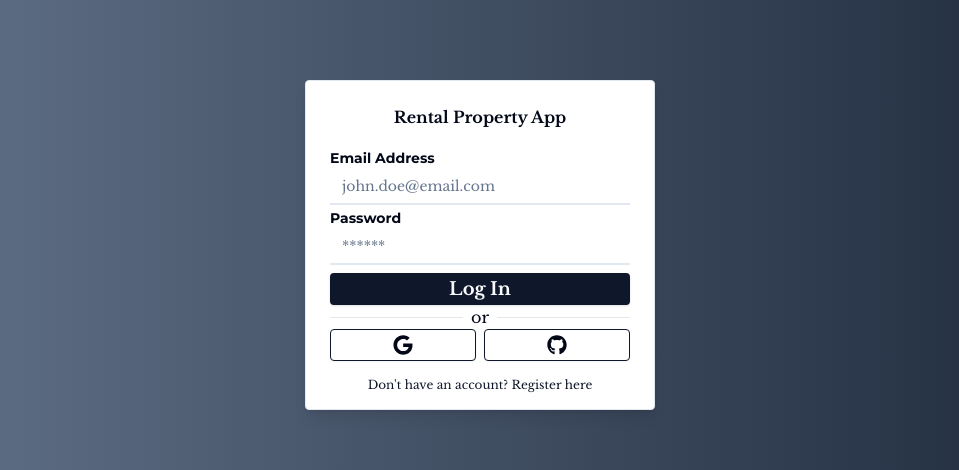
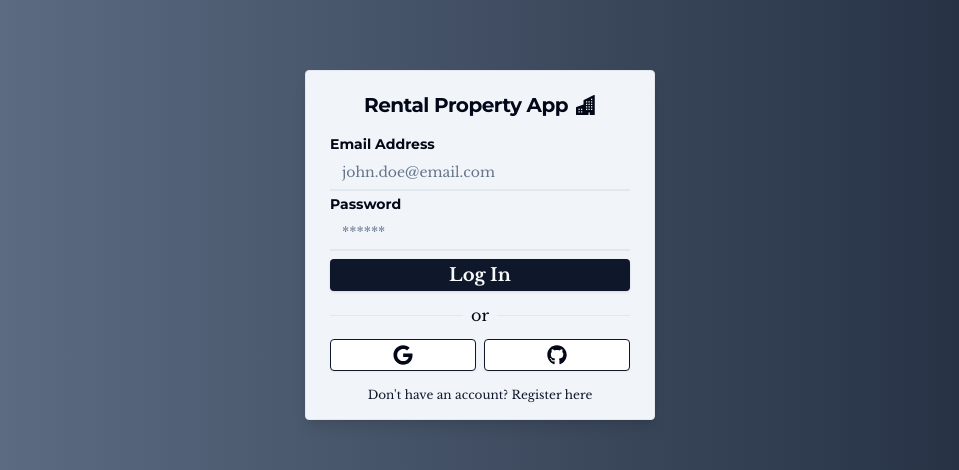
Before and after one commit to adrian92612/rental-property-app, a Next.js app: page /auth/login in a window 1280 px wide. Shown: the part 155-625 px from the top of the page, without its empty margins (160-1119 px from the left). Built offline with nearby package versions, Linux system fonts and the light colour scheme; no server answers.

Commit message:
added some styles on login page

```diff
--- a/app/auth/login/page.tsx
+++ b/app/auth/login/page.tsx
@@ -6,16 +6,20 @@ import {
   CardContent,
   CardFooter,
   CardHeader,
+  CardTitle,
 } from "@/components/ui/card";
 import Link from "next/link";
+import { BsFillBuildingsFill } from "react-icons/bs";
 
 const LoginPage = () => {
   return (
-    <Card className="w-11/12 max-w-[350px] rounded-sm">
-      <CardHeader className="font-bold text-center">
-        Rental Property App
+    <Card className="w-11/12 max-w-[350px] rounded-sm bg-slate-100">
+      <CardHeader className="font-bold text-center text-xl">
+        <CardTitle className="flex items-center justify-center gap-2">
+          Rental Property App <BsFillBuildingsFill />
+        </CardTitle>
       </CardHeader>
-      <CardContent>
+      <CardContent className="space-y-3">
         <LoginForm />
         <div className="flex justify-center items-center gap-2">
           <div className="flex-grow bg-gray-200 h-px"></div>
--- a/components/auth/login-form.tsx
+++ b/components/auth/login-form.tsx
@@ -27,6 +27,7 @@ export const LoginForm = () => {
   });
   const form = useForm<z.output<typeof LoginSchema>>({
     resolver: zodResolver(LoginSchema),
+    mode: "onBlur",
     defaultValues: {
       email: "",
       password: "",
```
